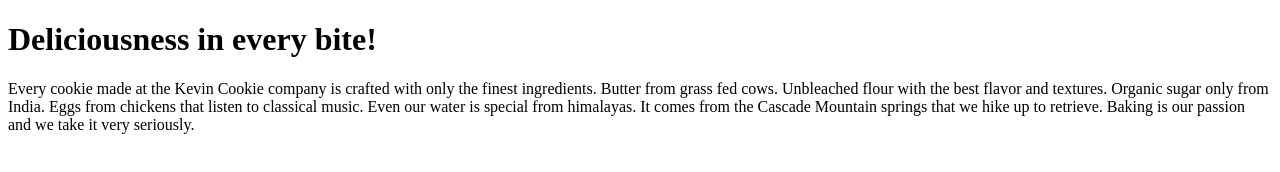
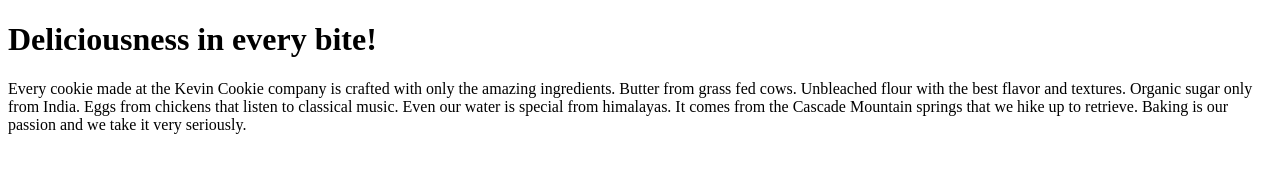
Before and after one commit to ruturajchandane/GitHub-Project-1.0, a plain HTML site: page index.htm in a window 1280 px wide. Drawn offline with Linux system fonts and the light colour scheme.

Commit message:
update index test

```diff
--- a/index.htm
+++ b/index.htm
@@ -3,7 +3,7 @@
 <body>
 
 <h1>Deliciousness in every bite!</h1>
-<p>Every cookie made at the Kevin Cookie company is crafted with only the finest ingredients. Butter from grass fed cows. Unbleached flour with the best flavor and textures. Organic sugar only from India. Eggs from chickens that listen to classical music. Even our water is special from himalayas. It comes from the Cascade Mountain springs that we hike up to retrieve. Baking is our passion and we take it very seriously.</p>
+<p>Every cookie made at the Kevin Cookie company is crafted with only the amazing ingredients. Butter from grass fed cows. Unbleached flour with the best flavor and textures. Organic sugar only from India. Eggs from chickens that listen to classical music. Even our water is special from himalayas. It comes from the Cascade Mountain springs that we hike up to retrieve. Baking is our passion and we take it very seriously.</p>
 
 </body>
 </html>
```
